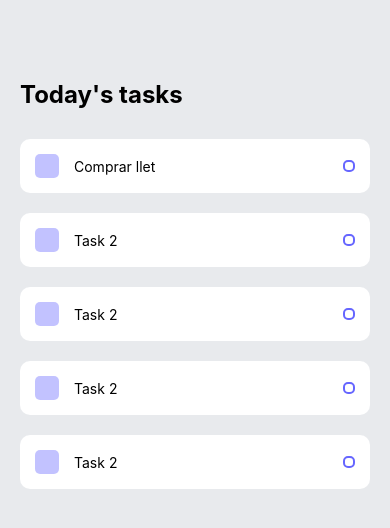
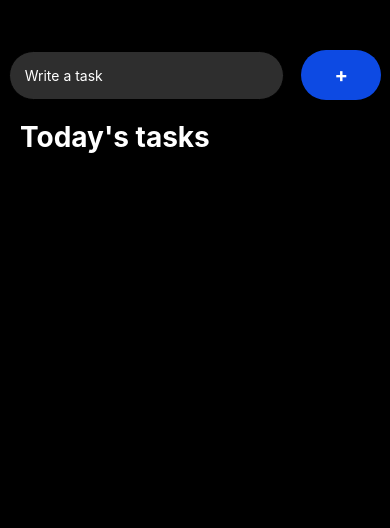
Before and after one commit to EnricPlanasMulet/TodoListApp, a React Native app: screen / in a window 390 px wide. Shown: the top 528 px of the page. Built offline with nearby package versions, Linux system fonts and the light colour scheme.

Commit message:
dark theme

```diff
--- a/App.js
+++ b/App.js
@@ -1,23 +1,50 @@
 import { StatusBar } from 'expo-status-bar';
-import React from 'react';
-import { StyleSheet, Text, View } from 'react-native';
+import React, {useState} from 'react';
+import { Keyboard, KeyboardAvoidingView, Platform, StyleSheet, Text, TextInput, TouchableOpacity, View } from 'react-native';
 import Task from './components/Task';
 
 export default function App() {
+  const [task,setTask]= useState();
+  const [taskItems, setTaskItems]= useState([]);
+  const handleAddTask = () => {
+    if(task==undefined) return
+    if (!task.replace(/\s/g, '').length) return
+    Keyboard.dismiss();
+    setTaskItems([...taskItems,task]);
+    setTask(null);
+  }
   return (
     <View style={styles.container}>
+      <KeyboardAvoidingView
+        behavior={Platform.OS === "ios"?"padding":"height"}
+        style={styles.writeTaskWrapper}>
+          <TextInput style={styles.input} placeholder={'Write a task'} placeholderTextColor="#fff" value={task} onChangeText={text => setTask(text)}/>
+
+          <TouchableOpacity onPress={() => handleAddTask()}>
+            <View style={styles.addWrapper}>
+                <Text style={styles.addText}>+</Text>
+            </View>
+          </TouchableOpacity>
+        </KeyboardAvoidingView>
       {/*Today's tasks*/}
+
       <View style={styles.tasksWrapper}>
         <Text style={styles.sectionTitle}>Today's tasks</Text>
+        {/*Write a task*/}
+
         <View style={styles.items}>
           {/*This is where the tasks will go!*/}
-            <Task text={'Comprar llet'}/>
-            <Task text={'Task 2'}/>
-            <Task text={'Task 2'}/>
-            <Task text={'Task 2'}/>
-            <Task text={'Task 2'}/>
+          {
+            taskItems.map((task, index) => {
+
+              return <Task key={index} text={task}/>
+            })
+          }
         </View>
       </View>
+
+
+
     </View>
   );
 }
@@ -25,17 +52,52 @@ export default function App() {
 const styles = StyleSheet.create({
   container: {
     flex: 1,
-    backgroundColor: '#E8EAED',
+    backgroundColor: '#000000ff',
   },
   tasksWrapper: {
-    paddingTop: 80,
+    paddingTop: 50,
     paddingHorizontal: 20
   },
   sectionTitle: {
-    fontSize: 24,
+    color: '#fff',
+    fontSize: 28,
     fontWeight: 'bold'
   },
   items: {
     marginTop: 30,
   },
+  writeTaskWrapper: {
+    top:40,
+    width: '100%',
+    flexDirection: 'row',
+    justifyContent: 'space-around',
+    alignItems: 'center',
+  },
+  input: {
+    textDecorationColor: '#fff',
+    paddingVertical:15,
+    paddingHorizontal: 15,
+    backgroundColor: '#2e2e2eff',
+    borderRadius: 30,
+    borderColor: '#C0C0C0',
+    color:'#fff',
+    width: 275,
+    borderWidth: 1,
+    borderColor: '#000000ff',
+  },
+  addWrapper: {
+    width: 80,
+    height: 50,
+    backgroundColor: '#0d4ae3ff',
+    borderRadius: 60,
+    justifyContent: 'center',
+    alignItems: 'center',
+    marginBottom:10,
+    marginTop:10,
+  },
+  addText: {
+    color: '#fff',
+    fontSize: 20,
+    fontWeight: "bold"
+  },
 });
--- a/components/Task.js
+++ b/components/Task.js
@@ -9,20 +9,20 @@ const Task = (props) => {
                 <View style={styles.square}></View>
                 <Text style={styles.itemText}>{props.text}</Text>
             </View>
-            <View style={styles.citcular}></View>
+            <View style={styles.circular}></View>
         </View>
     )
 }
 
 const styles = StyleSheet.create({
     item:   {
-        backgroundColor: '#FFF',
+        backgroundColor: '#2e2e2eff',
         padding: 15,
         borderRadius: 10,
         flexDirection: 'row',
         alignItems: 'center',
         justifyContent: 'space-between',
-        marginBottom: 20,
+        marginBottom: 15,
     },
     itemLeft:   {
         flexDirection: 'row',
@@ -32,20 +32,23 @@ const styles = StyleSheet.create({
     square: {
         width: 24,
         height: 24,
-        backgroundColor: '#6666ff',
-        opacity: 0.4,
+        backgroundColor: '#0d4ae3ff',
+
         borderRadius: 5,
         marginRight: 15,
     },
     itemText:   {
+        color:'#fff',
         maxWidth: '80%',
     },
-    citcular:   {
+    circular:   {
         width: 12,
         height: 12,
-        borderColor: '#6666ff',
+        borderColor: '#fff',
         borderWidth: 2,
         borderRadius: 5,
+        backgroundColor: '#FFF',
+        opacity: 0.2,
     },
 })
 
```
